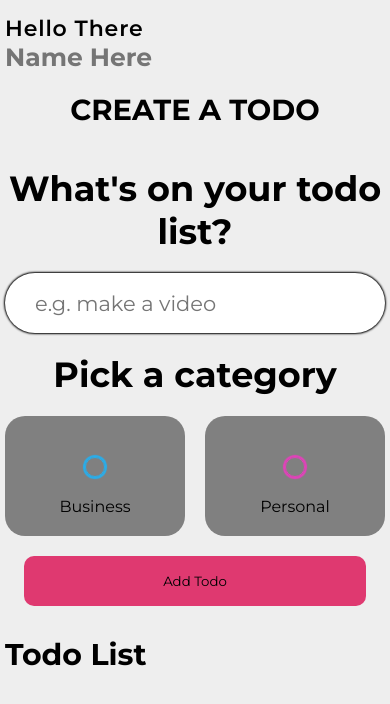
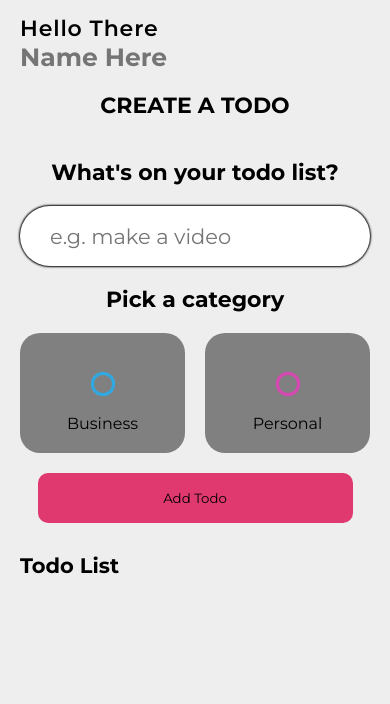
Before and after one commit to REETNY/mytodoapp, a plain HTML site: page index.html in a window 390 px wide. Drawn offline with Linux system fonts and the light colour scheme.

Commit message:
mobile view changes

```diff
--- a/styles.css
+++ b/styles.css
@@ -255,11 +255,21 @@ input[type="submit"]{
 @media only screen and (max-width: 600px){
     body{
         width: 100%;
-        overflow: hidden;
+        min-height: 100vh;
+        overflow-x: hidden;
     }
 
     main{
-        padding: 15px 5px;
+        width: 100%;
+        min-height: 100vh;
+        padding: 15px 20px;
+        display: flex;
+        overflow-x: hidden;
+    }
+
+    .app-container{
+        display: flex;
+        flex-direction: column;
     }
 
     .greet{
@@ -270,12 +280,25 @@ input[type="submit"]{
         font-size: 25px;
     }
 
+    #new-todo-form h4{
+        font-size: 22px;
+    }
+
     .create-todo h3{
-        font-size: 29px;
+        font-size: 22px;
     }
 
     .delete,.edit{
         font-size: 10px;
         font-weight: 700;
     }
+
+    .todo-list h3{
+        font-size: 21px;
+        margin-bottom: 20px;
+    }
+
+    .todo-content input{
+        font-size: 15px;
+    }
 }
```
